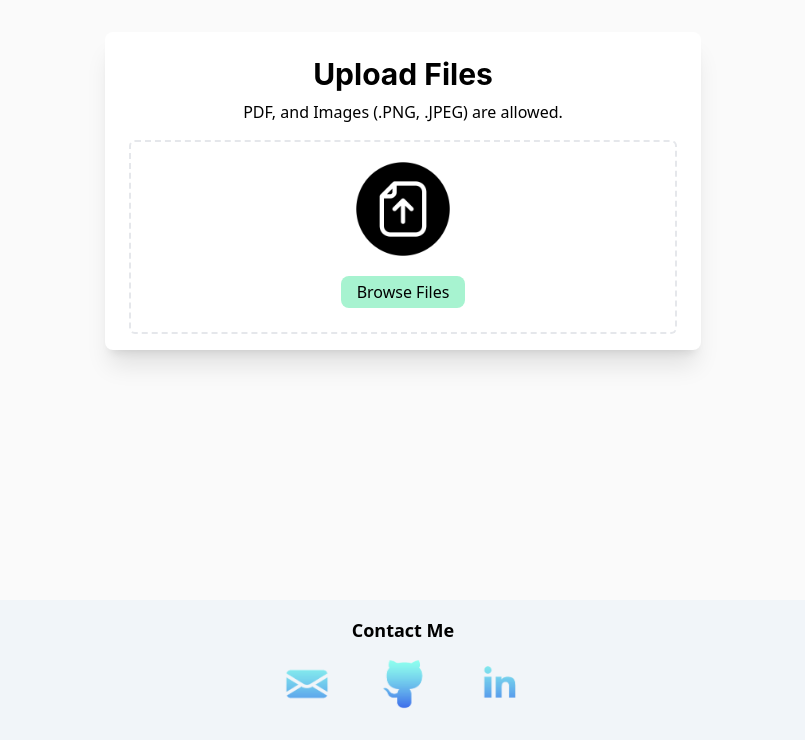
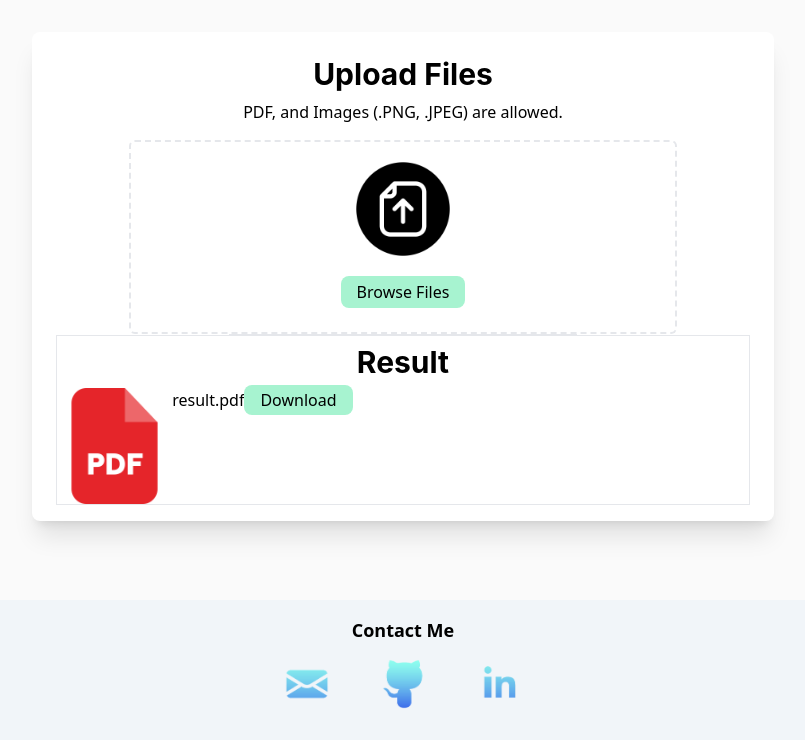
Before and after one commit to HongNguyen635/PDF_Operations, a Django app: page /merge/ in a window 1280 px wide. Shown: the part 60-800 px from the top of the page, without its empty margins (237-1042 px from the left). Run offline with Django 4.2, Linux system fonts and the light colour scheme; some libraries are stand-ins or nearby versions.

Commit message:
update result file

```diff
--- a/src/pdf_converter/urls.py
+++ b/src/pdf_converter/urls.py
@@ -18,6 +18,8 @@ from django.contrib import admin
 from django.urls import path
 from pages.views import home_view, about_view
 from pdf_manip.views import MergeFileFormView
+from django.conf import settings
+from django.conf.urls.static import static
 
 urlpatterns = [
     path('admin/', admin.site.urls),
@@ -29,3 +31,7 @@ urlpatterns = [
     # add operation pages
     path('merge/', MergeFileFormView.as_view(), name='merge-sucess')
 ]
+
+if settings.DEBUG:
+    urlpatterns += static(settings.MEDIA_URL,
+                          document_root=settings.MEDIA_ROOT)
--- a/src/pdf_manip/process_file.py
+++ b/src/pdf_manip/process_file.py
@@ -1,12 +1,11 @@
 from pypdf import PdfWriter, PdfReader  # watermark
-from pypdf import PdfMerger
 import img2pdf
 import magic
 
 
 def merge_PDFs(pdfs):
     # basic merger pattern
-    merger = PdfMerger()
+    merger = PdfWriter()
 
     for pdf in pdfs:
         pdf.seek(0)
--- a/src/static/css/style.css
+++ b/src/static/css/style.css
@@ -699,6 +699,10 @@ video {
   width: 100%;
 }
 
+.w-1\/6 {
+  width: 16.666667%;
+}
+
 .min-w-\[50\%\] {
   min-width: 50%;
 }
@@ -884,12 +888,12 @@ video {
   border-radius: 0.375rem;
 }
 
+.border-2 {
+  border-width: 2px;
+}
+
 .border {
   border-width: 1px;
-}
-
-.border-2 {
-  border-width: 2px;
 }
 
 .border-solid {
@@ -898,11 +902,6 @@ video {
 
 .border-dashed {
   border-style: dashed;
-}
-
-.border-red-500 {
-  --tw-border-opacity: 1;
-  border-color: rgb(239 68 68 / var(--tw-border-opacity));
 }
 
 .border-red-600 {
--- a/src/static/javascript/main.js
+++ b/src/static/javascript/main.js
@@ -126,6 +126,8 @@ const initApp = () => {
 
         if (!response.ok) {
           throw new Error(`HTTP error! Status: ${response.status}`);
+        } else {
+          // cont
         }
       } catch (error) {
         console.error("Upload failed:", error);
--- a/src/templates/merge.html
+++ b/src/templates/merge.html
@@ -51,6 +51,18 @@
                      class="hidden cursor-pointer bg-emerald-200 dark:bg-emerald-900 hover:bg-emerald-300 dark:hover:bg-teal-700 transition hover:duration-300 ease-in-out mt-4 p-1 px-4 rounded-lg">
                     Submit
                 </div>
+                {% comment %} Continue {% endcomment %}
+                <hr class="mx-auto bg-black dark:bg-white w-1/2" />
+                <div id="result-download" class="border border-solid flex flex-col items-center">
+                    <h2 class="font-inter text-2xl sm:text-3xl font-bold py-2">Result</h2>
+                    <div class="flex">
+                        <img src="{% static 'img/icons/pdf-512x512.png' %}" alt="PDF Icon" class="w-1/6">
+                        <p>result.pdf</p>
+                        <a href="{{ MEDIA_URL }}/temp/result.pdf" download="result">
+                            <span class="cursor-pointer bg-emerald-200 dark:bg-emerald-900 hover:bg-emerald-300 dark:hover:bg-teal-700 transition hover:duration-300 ease-in-out mt-4 p-1 px-4 rounded-lg">Download</span>
+                        </a>
+                    </div>
+                </div>
             </section>
         </main>
         {% include "footer.html" %}
```
Also changed, not shown: src/static/img/icons/pdf-512x512.png (added), 2 other files.
